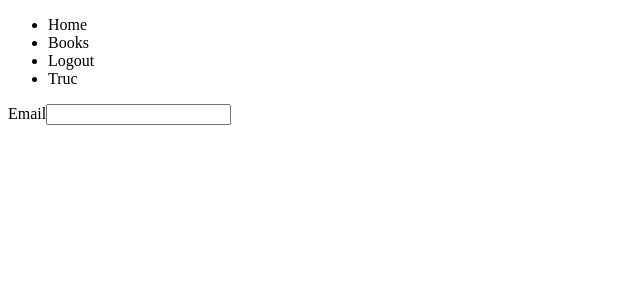
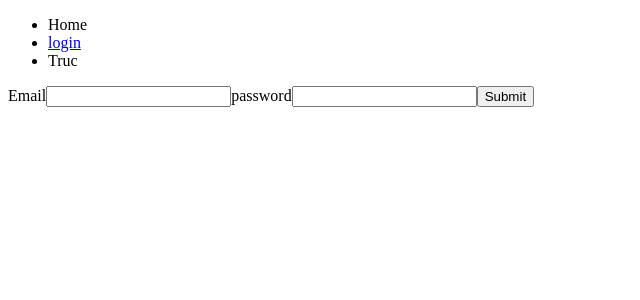
Before and after one commit to haerphi/book-Angular, an Angular app: page /login in a window 1280 px wide. Shown: the top 300 px of the page, without its empty margins (0-640 px from the left). Built offline with nearby package versions, Linux system fonts and the light colour scheme.

Commit message:
login fait + autres trucs)

```diff
--- a/package.json
+++ b/package.json
@@ -19,6 +19,7 @@
     "@angular/platform-browser": "~8.2.9",
     "@angular/platform-browser-dynamic": "~8.2.9",
     "@angular/router": "~8.2.9",
+    "axios": "^0.19.0",
     "rxjs": "~6.4.0",
     "tslib": "^1.10.0",
     "zone.js": "~0.9.1"
--- a/src/app/app-routing.module.ts
+++ b/src/app/app-routing.module.ts
@@ -2,8 +2,13 @@ import { NgModule } from "@angular/core";
 import { Routes, RouterModule } from "@angular/router";
 
 import { LoginComponent } from "./composants/login/login.component";
+import { HomeComponent } from "./composants/home/home.component";
 
 const routes: Routes = [
+  {
+    path: "",
+    component: HomeComponent
+  },
   {
     path: "login",
     component: LoginComponent
--- a/src/app/app.component.ts
+++ b/src/app/app.component.ts
@@ -6,14 +6,22 @@ import { Component } from "@angular/core";
   styleUrls: ["./app.component.sass"]
 })
 export class AppComponent {
+  constructor() {}
   title = "book-Angular";
   //vérifier le http cookie
-  isLogin = true;
+  isLogin = false;
   name = "Plow";
+
+  ngOnInit() {
+    if (localStorage.getItem("token")) {
+      this.isLogin = true;
+    }
+  }
 
   logout() {
     console.log("logout");
     this.isLogin = false;
+    localStorage.clear();
   }
 
   login() {
--- /dev/null
+++ b/src/app/composants/home/home.component.html
@@ -0,0 +1 @@
+<p>home works!</p>
--- /dev/null
+++ b/src/app/composants/home/home.component.ts
@@ -0,0 +1,15 @@
+import { Component, OnInit } from '@angular/core';
+
+@Component({
+  selector: 'app-home',
+  templateUrl: './home.component.html',
+  styleUrls: ['./home.component.sass']
+})
+export class HomeComponent implements OnInit {
+
+  constructor() { }
+
+  ngOnInit() {
+  }
+
+}
--- a/src/app/composants/login/login.component.html
+++ b/src/app/composants/login/login.component.html
@@ -1 +1,9 @@
-<label for="email">Email</label><input id="email" name="email" type="text" />
+<form>
+  <label for="email">Email</label
+  ><input #email id="email" name="email" type="text" />
+  <label for="password">password</label
+  ><input #password id="password" name="password" type="password" />
+  <button type="button" (click)="login(email.value, password.value)">
+    Submit
+  </button>
+</form>
--- a/src/app/composants/login/login.component.ts
+++ b/src/app/composants/login/login.component.ts
@@ -1,15 +1,28 @@
-import { Component, OnInit } from '@angular/core';
+import { Component, OnInit } from "@angular/core";
+import axios from "axios";
+import { Router } from "@angular/router";
 
 @Component({
-  selector: 'app-login',
-  templateUrl: './login.component.html',
-  styleUrls: ['./login.component.sass']
+  selector: "app-login",
+  templateUrl: "./login.component.html",
+  styleUrls: ["./login.component.sass"]
 })
 export class LoginComponent implements OnInit {
+  constructor(public router: Router) {}
 
-  constructor() { }
+  ngOnInit() {}
 
-  ngOnInit() {
+  async login(email: string, pw: string) {
+    //axios
+    let rep = await axios.post(
+      "https://book-api-simphi.herokuapp.com/get-token",
+      {
+        email: email,
+        password: pw
+      }
+    );
+    localStorage.setItem("token", `Bearer ${rep.data.token}`);
+    //selon la rep on fait des trucs
+    this.router.navigate([""]);
   }
-
 }
--- a/src/app/composants/test/test.component.html
+++ /dev/null
@@ -1,2 +0,0 @@
-<p>hell works!</p>
-{{ this.name }}
--- a/src/app/composants/test/test.component.ts
+++ /dev/null
@@ -1,26 +0,0 @@
-import { Component, OnInit } from "@angular/core";
-import { Time } from "@angular/common";
-
-@Component({
-  selector: "app-test",
-  templateUrl: "./test.component.html",
-  styleUrls: ["./test.component.sass"]
-})
-export class TestComponent implements OnInit {
-  test: string;
-  name: string;
-  nbr: number;
-  interval: number;
-  i: number;
-  constructor() {
-    this.test = "hello world";
-    this.name = "Plow";
-    this.i = 10;
-  }
-
-  ngOnInit() {
-    setTimeout(() => {
-      console.log("plopo");
-    }, 10000);
-  }
-}
```
Also changed, not shown: src/app/app.module.ts (+9 -16 lines), src/app/composants/home/home.component.sass (added), 2 other files (tests, documents, lock files or other folders).
